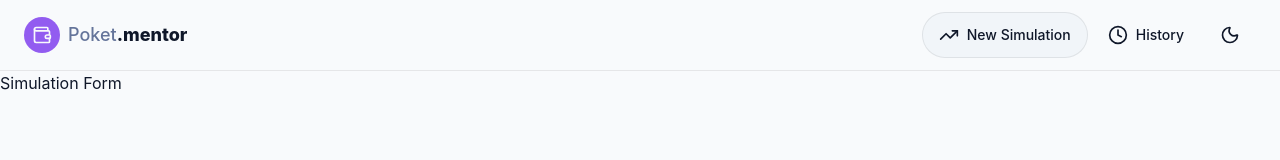
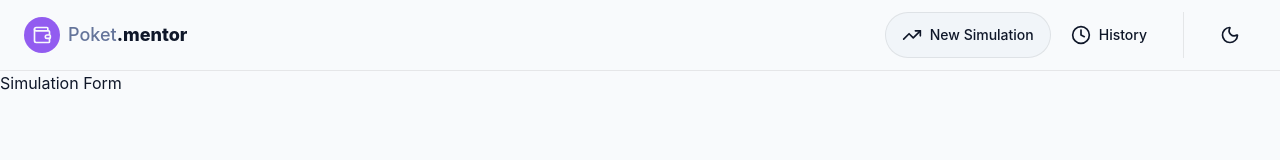
Before and after one commit to Mah30/financial-consulting, a React (Vite) app: page / in a window 1280 px wide. Shown: the top 160 px of the page. Built offline with nearby package versions, Linux system fonts and the light colour scheme.

Commit message:
add Divider component to Header

```diff
--- a/src/components/shared/Header.tsx
+++ b/src/components/shared/Header.tsx
@@ -3,6 +3,7 @@ import { useNavigate } from 'react-router-dom'
 
 import { useTheme } from '../hooks/useTheme'
 import Button from './Button'
+import { Divider } from './Divider'
 
 const Header = () => {
   const navigate = useNavigate()
@@ -30,6 +31,8 @@ const Header = () => {
             <span className="hidden sm:inline">History</span>
           </Button>
 
+          <Divider orientation="vertical" />
+
           <Button
             aria-label={`Change theme ${theme === 'light' ? 'dark' : 'light'}`}
             variant="ghost"
```
